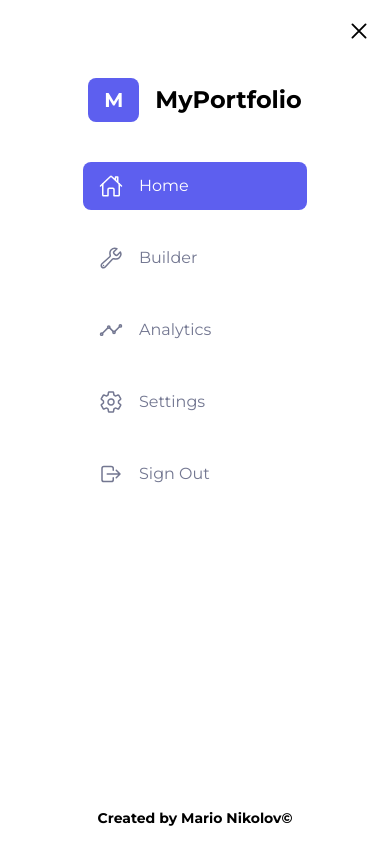
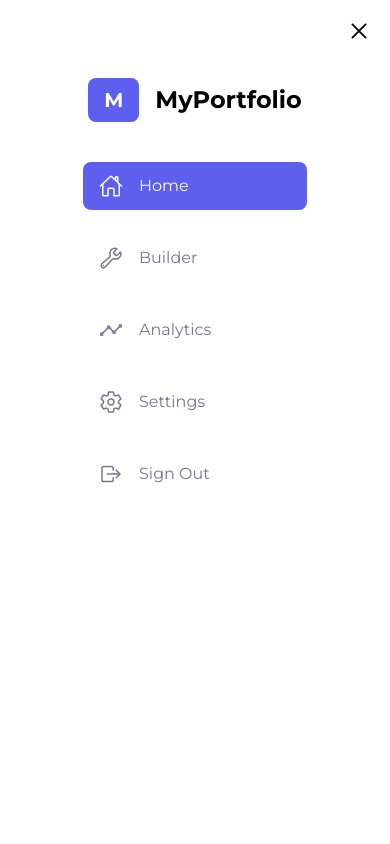
Before and after one commit to marionikolov17/Portfolio-Builder, a React (Vite) app in the folder client/: page / in a window 390 px wide. Built offline with nearby package versions, Linux system fonts and the light colour scheme; grey boxes are pictures that could not be loaded.

Commit message:
Fix Navigation footer text

```diff
--- a/client/src/features/layout/components/Navigation/Navigation.jsx
+++ b/client/src/features/layout/components/Navigation/Navigation.jsx
@@ -28,7 +28,7 @@ export default function Navigation() {
                 <NavigationButton icon="analytics" link="/analytics" text={"Analytics"} isActive={location.pathname === "/analytics"}/>
                 <NavigationButton icon="settings" link="/settings" text={"Settings"} isActive={location.pathname === "/settings"}/>
                 <NavigationButton icon="logout" link="" text={"Sign Out"} isActive={false}/>
-                <div className="mb-4 flex sm:hidden lg:flex justify-center absolute bottom-0">
+                <div className="mb-4 hidden lg:flex justify-center absolute bottom-0">
                     <p className="font-bold text-sm">Created by <Link to="https://www.marionikolovdev.com">Mario Nikolov</Link>©</p>
                 </div>
             </section>
```
